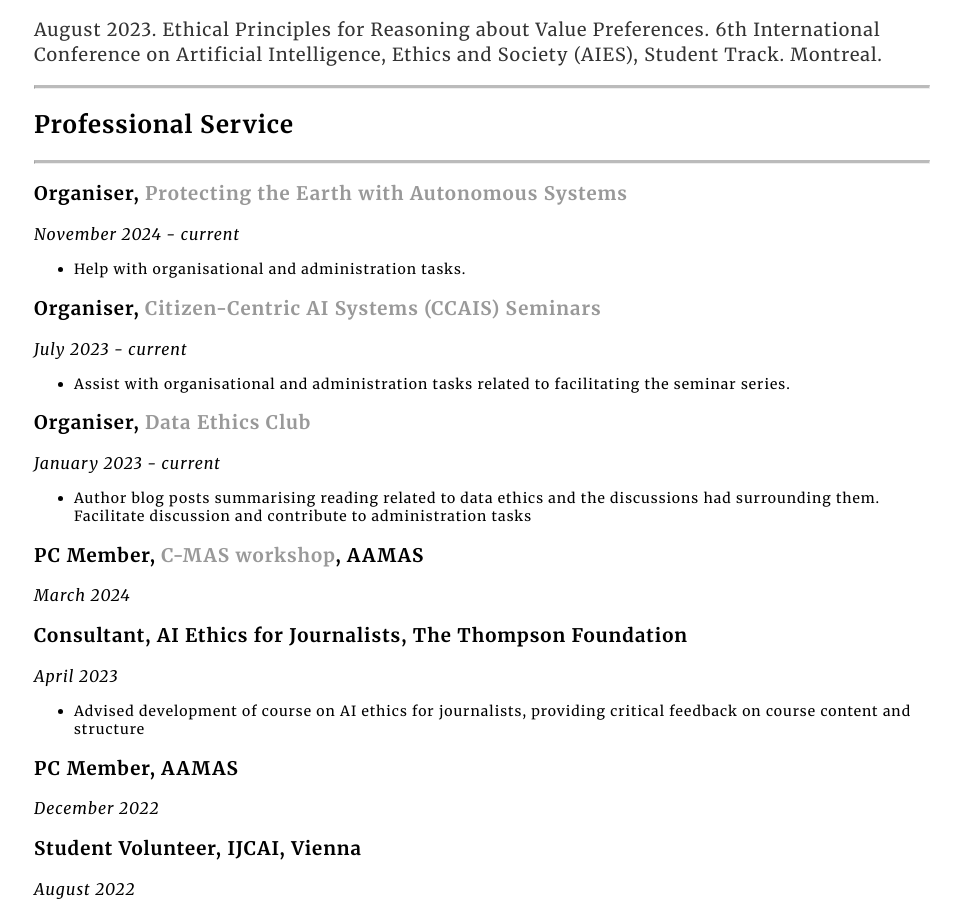
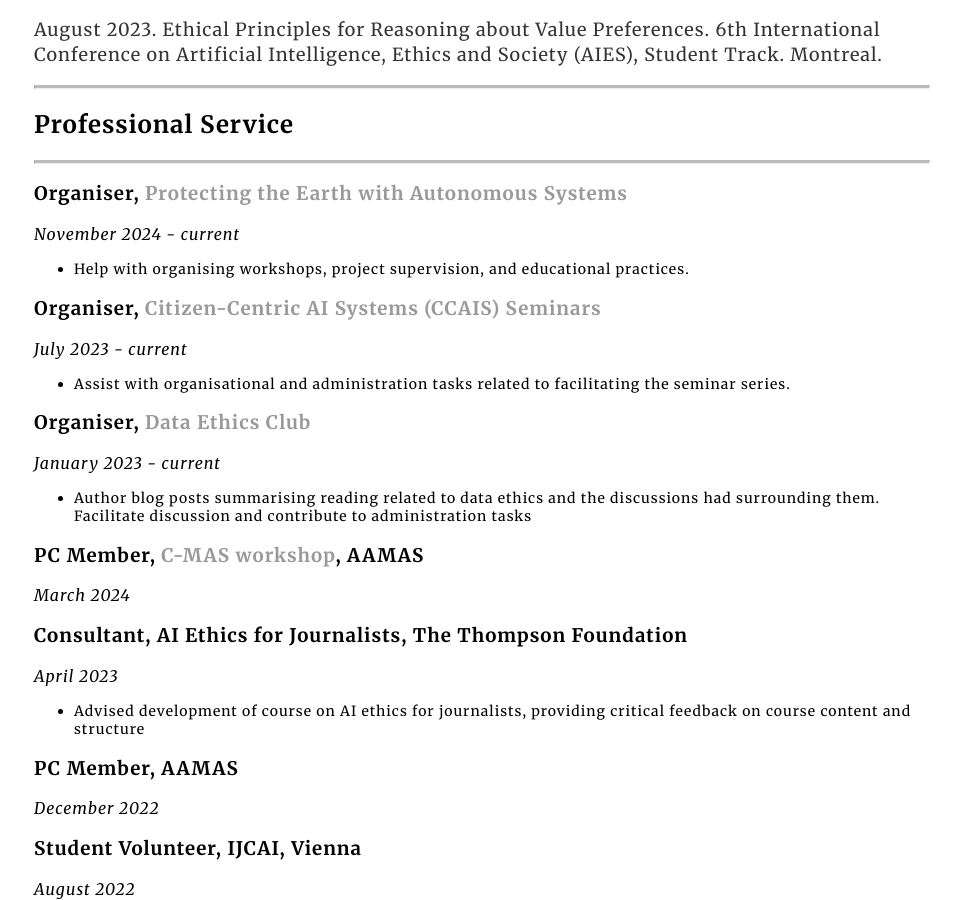
Before and after one commit to jessica-woodgate/jessica-woodgate.github.io, a Jekyll site: the page built from docs/cv/index.html, in a window 1280 px wide and 900 px high, scrolled down 3508 px. Shown: the whole window, without its empty margins (158-1119 px from the left). Built offline with Jekyll 4.4.1, drawn with Linux system fonts in a browser that asks for light colours.

Commit message:
added proteas

```diff
--- a/docs/cv/index.html
+++ b/docs/cv/index.html
@@ -155,7 +155,7 @@
 					<h3>Organiser, <a href="https://www.proteasgroup.com/">Protecting the Earth with Autonomous Systems</a></h3>
 					<i class="dates">November 2024 - current</i>
 					<ul class="publications-list">
-						<li>Help with organisational and administration tasks.</li>
+						<li>Help with organising workshops, project supervision, and educational practices.</li>
 					</ul>
 
 					<h3>Organiser, <a href="https://sites.google.com/view/ccais-seminar/home?authuser=0">Citizen-Centric AI Systems (CCAIS) Seminars</a></h3>
--- a/docs/index.html
+++ b/docs/index.html
@@ -32,6 +32,7 @@
 		</p>
 
 		<p>
+		I am part of <a href="https://www.proteasgroup.com/">PROTEAS</a>, a collective of engineers and robotics researchers aiming to promote sustainable practices in robotics and engineering.
 		I am also an organiser of <a href="https://dataethicsclub.com/index.html">Data Ethics Club</a>, a "journal" club about doing data science ethically. Sign up to <a href="https://dataethicsclub.com/mailing-list.html">the mailing list</a> or <a href="https://dataethicsclub.com/write_ups/write-ups.html">read our write ups</a>.
 		</p>
 
```
